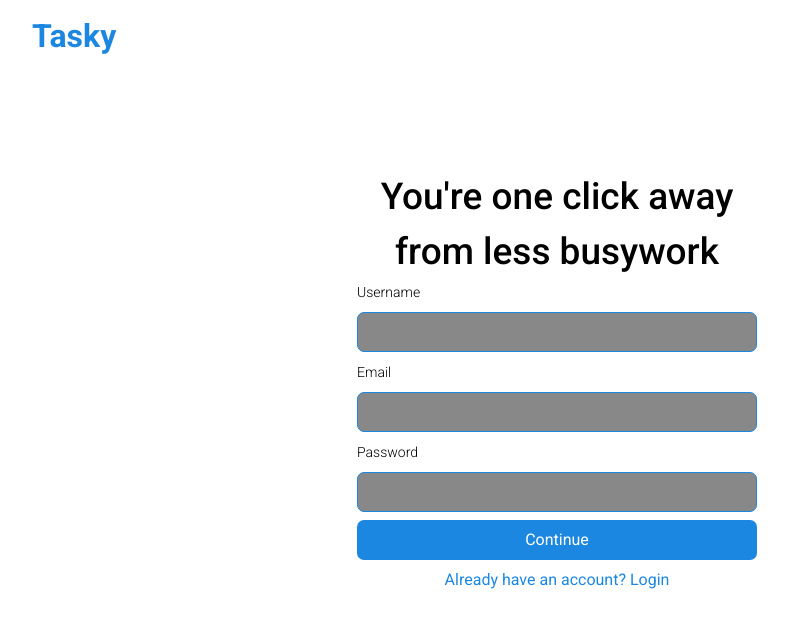
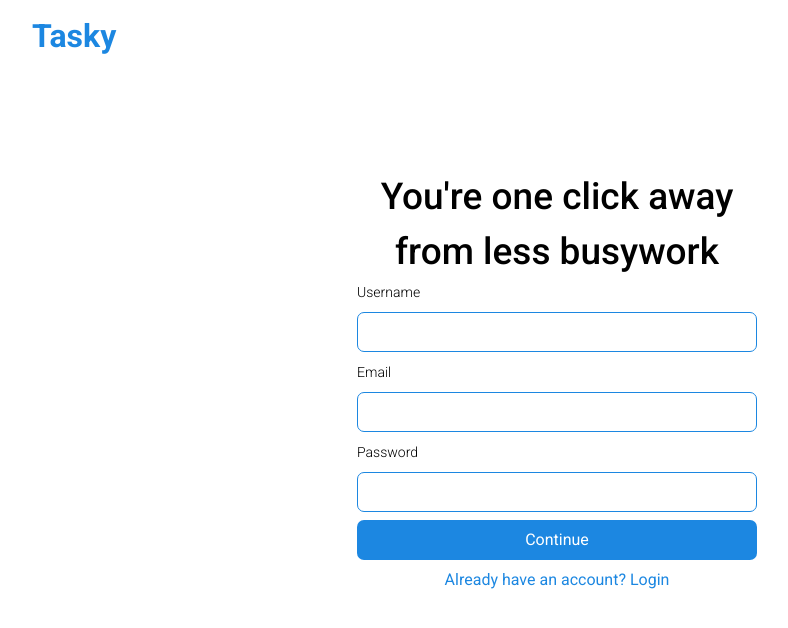
Before and after one commit to DanieruuDev/TaskTracker, a Next.js app in the folder frontend/: page /register in a window 1280 px wide. Shown: the top 628 px of the page, without its empty margins (83-871 px from the left). Built offline with nearby package versions, Linux system fonts and the light colour scheme.

Commit message:
Adjust background color of task

```diff
--- a/frontend/src/app/globals.css
+++ b/frontend/src/app/globals.css
@@ -4,7 +4,7 @@
 :root {
   --primary-color: #1c87e1;
   --secondary-color: #424242;
-  --bg-color: #888888;
+  --bg-color: white;
 }
 .global-container {
   max-width: 1050px;
--- a/frontend/src/app/register/page.tsx
+++ b/frontend/src/app/register/page.tsx
@@ -121,7 +121,7 @@ function Page() {
                     <FormControl>
                       <Input
                         {...field}
-                        className="rounded-[7px] border-[#1C87E1]"
+                        className="rounded-[7px] border-[#1C87E1] bg-white"
                       />
                     </FormControl>
                     <FormMessage className="text-red-500" />
--- a/frontend/src/app/task/page.tsx
+++ b/frontend/src/app/task/page.tsx
@@ -156,7 +156,7 @@ function Page() {
     return <Spinner />;
   }
   return (
-    <div className="pt-[72px] bg-[#D9D9D9] min-h-[100vh]">
+    <div className="pt-[72px] bg-[#dddddd] min-h-[100vh]">
       <Navigation name="task" />
 
       {/*task section*/}
--- a/frontend/src/app/ui/Hero.tsx
+++ b/frontend/src/app/ui/Hero.tsx
@@ -3,7 +3,7 @@ import React from "react";
 
 function Hero() {
   return (
-    <section className="bg-background min-h-[357px] flex items-center">
+    <section className="bg-[#d4d4d4] min-h-[357px] flex items-center">
       <div className="global-container text-center">
         <h1 className="font-medium text-[40px] max-md:text-[25px]">
           Your Ultimate Online Task Management Solution
```
